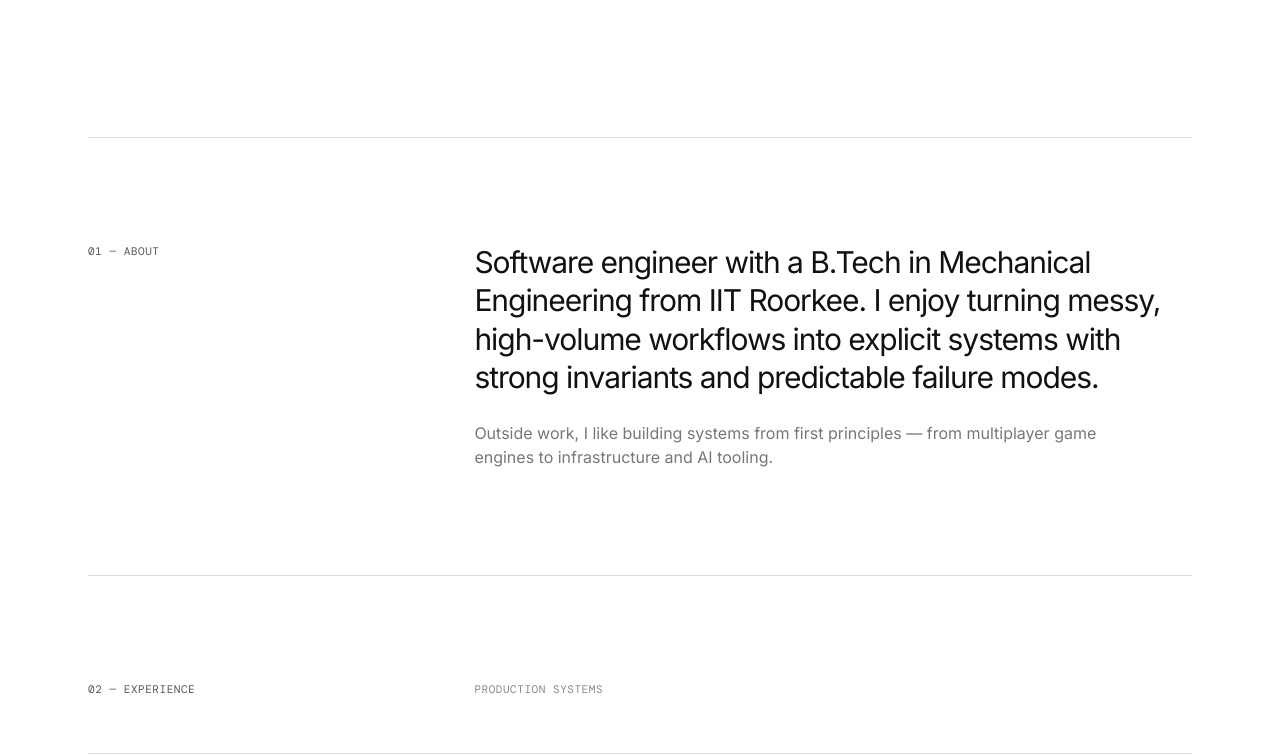
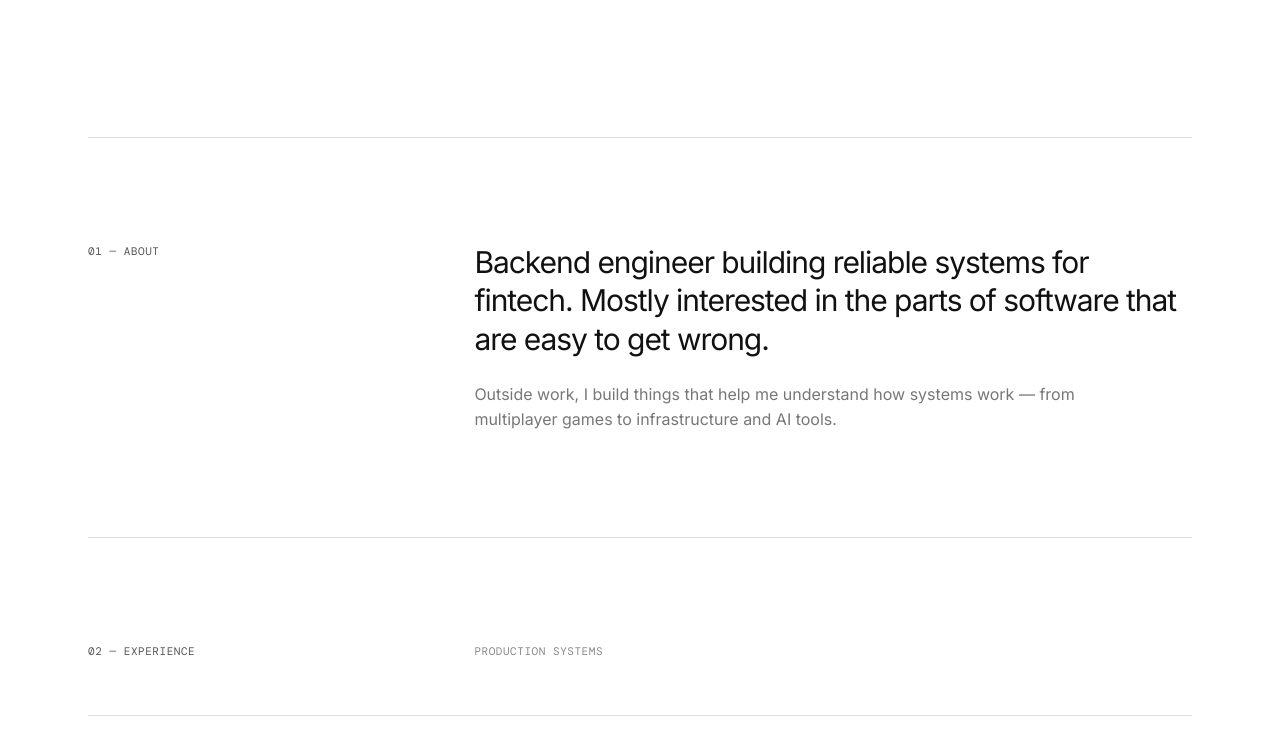
Before and after one commit to Ukriyte/Portfolio, a React (Vite) app in the folder system-blueprint-main/: page / in a window 1280 px wide. Shown: the part 538-1294 px from the top of the page. Built offline with nearby package versions, Linux system fonts and the light colour scheme; the HTML template or start-up script is replaced by a standard one.

Commit message:
Revise 'About' section content
Updated the 'About' section to reflect current role and interests.

```diff
--- a/system-blueprint-main/src/pages/PortfolioV2.tsx
+++ b/system-blueprint-main/src/pages/PortfolioV2.tsx
@@ -31,7 +31,28 @@ export function PortfolioV2() {
     <header className="portfolio-nav"><a className="brand" href="#top">AC.</a><nav><a href="#about">About</a><a href="#work">Experience</a><a href="#projects">Projects</a><a href="#education">Education</a><a href="#contact">Contact</a><a href={resumePdf} onClick={downloadResume}>Resume ↗</a></nav></header>
     <main id="top">
       <section className="hero-v2"><div className="hero-copy-block"><p className="eyebrow">SOFTWARE ENGINEER · BENGALURU</p><h1>Hi, I’m Anurag. <span className="wave">💻</span></h1><p className="hero-copy">I build reliable backend systems that handle real-world scale with correctness, performance and clarity.</p><div className="hero-links"><a href="mailto:nrgchugh@gmail.com">✉ Email ↗</a><a href="https://github.com/Ukriyte" target="_blank" rel="noreferrer">◉ GitHub ↗</a><a href="https://linkedin.com/in/AnuragChugh404" target="_blank" rel="noreferrer">▣ LinkedIn ↗</a><a href={resumePdf} onClick={downloadResume}>▱ Resume ↗</a></div></div><div className="hero-photo-wrap"><img src={profilePhoto} alt="Anurag Chugh" className="hero-photo" /></div></section>
-      <section className="intro-grid" id="about"><p className="section-label">01 — ABOUT</p><div><p className="large-copy">Software engineer with a B.Tech in Mechanical Engineering from IIT Roorkee. I enjoy turning messy, high-volume workflows into explicit systems with strong invariants and predictable failure modes.</p><p className="muted-copy">Outside work, I like building systems from first principles — from multiplayer game engines to infrastructure and AI tooling.</p></div></section>
+
+      <section className="intro-grid" id="about">
+  <p className="section-label">01 — ABOUT</p>
+  <div>
+    <p className="large-copy">
+      Backend engineer building reliable systems for fintech. Mostly interested
+      in the parts of software that are easy to get wrong.
+    </p>
+    <p className="muted-copy">
+      Outside work, I build things that help me understand how systems work —
+      from multiplayer games to infrastructure and AI tools.
+    </p>
+  </div>
+</section>
+
+
+
+
+
+
+
+
       <section className="content-section" id="work"><div className="section-heading"><p className="section-label">02 — EXPERIENCE</p><p className="section-note">Production systems</p></div><div className="timeline">{experiences.map(item => <article className="timeline-item" key={item.company}><div className="timeline-meta"><span>{item.period}</span><span>{item.location}</span></div><div><h2>{item.role}</h2><p className="company">{item.company}</p><ul>{item.points.map(point => <li key={point}>{point}</li>)}</ul></div></article>)}</div></section>
       <section className="content-section" id="projects"><div className="section-heading"><p className="section-label">03 — SELECTED PROJECTS</p><p className="section-note">Things I built</p></div><div className="project-list">{projects.map((project, index) => <article className="project-card" key={project.name}><div className="project-number">0{index + 1}</div><div className="project-main"><div className="project-title-row"><div><h2>{project.name}</h2><p className="company">{project.subtitle}</p></div><a href={project.href} target="_blank" rel="noreferrer" aria-label={`View ${project.name} on GitHub`}>↗</a></div><p className="project-description">{project.description}</p><p className="stack">{project.stack}</p><ul>{project.points.map(point => <li key={point}>{point}</li>)}</ul></div></article>)}</div></section>
       <section className="skills-section"><p className="section-label">04 — TOOLKIT</p><div className="skill-grid">{skills.map(skill => <span key={skill}>{skill}</span>)}</div></section>
```
